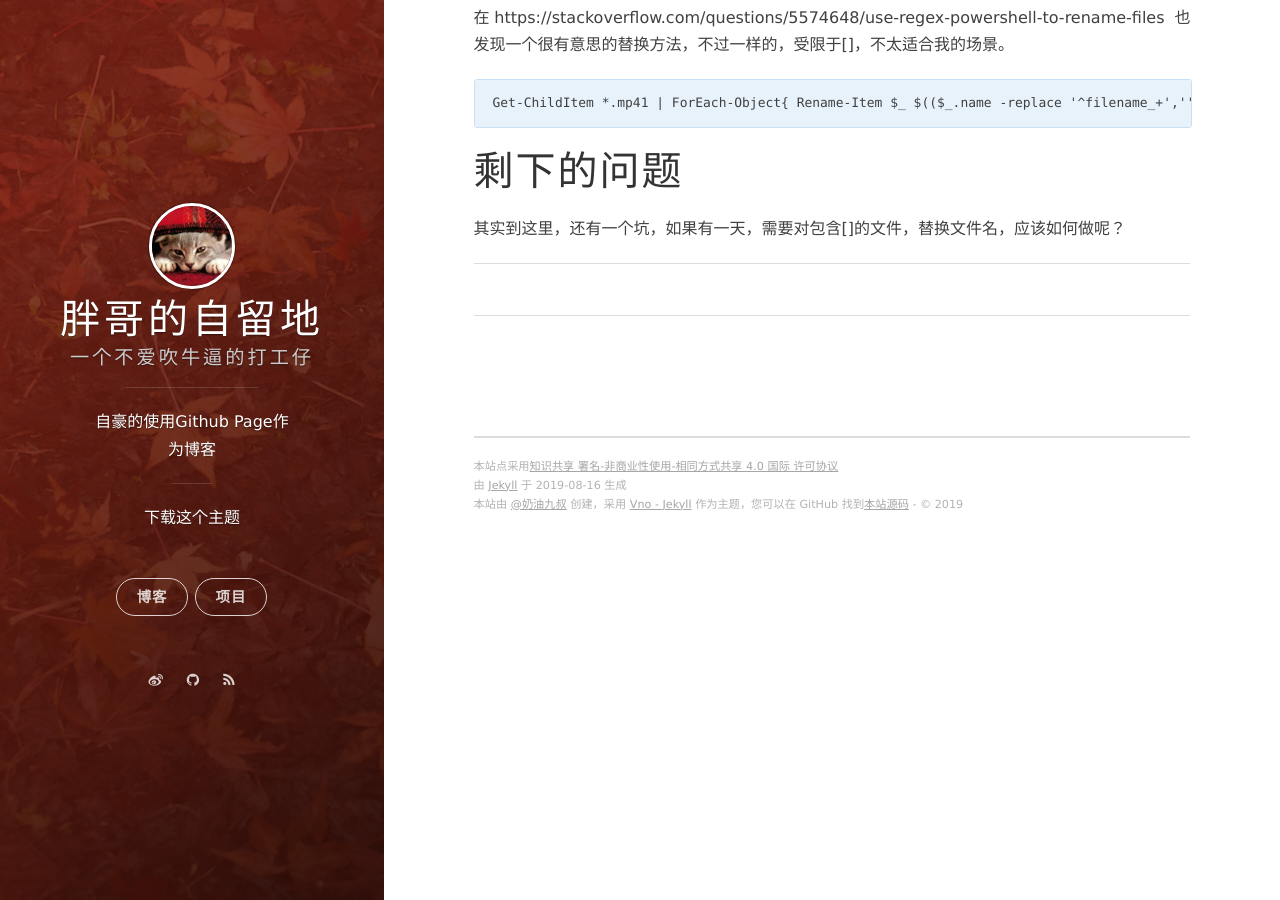
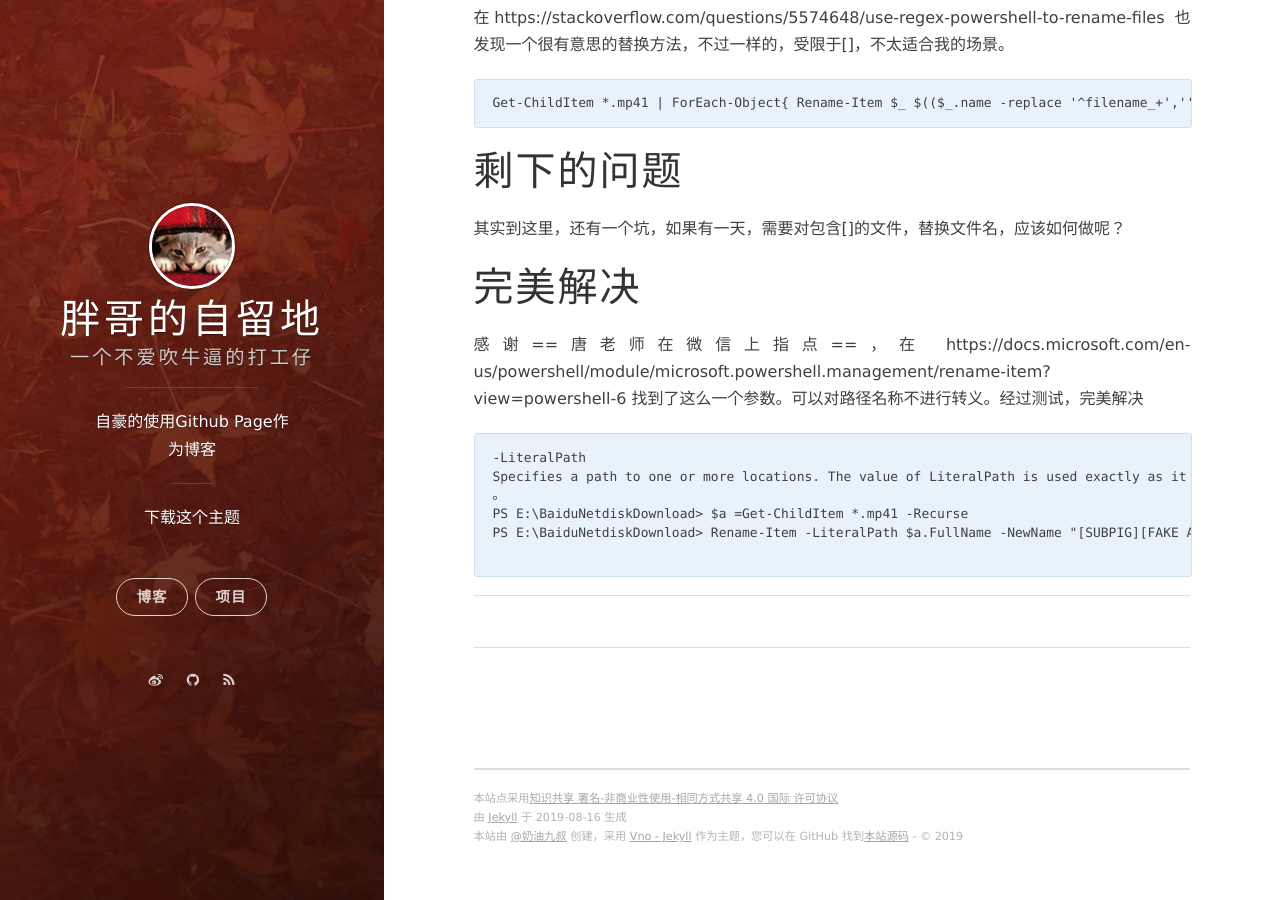
Before and after one commit to kukisama/kukisama.github.io, a Jekyll site: the page built from _posts/2019-08-16-PowerShell 文件名包含[]时，改后缀的方法.markdown, in a window 1280 px wide and 900 px high, scrolled down 2480 px. Built offline with Jekyll 4.4.1, drawn with Linux system fonts in a browser that asks for light colours; nearby versions of some CDN libraries; our own code applies the rules of GitHub Pages for plain Markdown files; comment, search, counter and statistics services are not loaded.

Commit message:
Update 2019-08-16-PowerShell 文件名包含[]时，改后缀的方法.markdown

````diff
--- a/_posts/2019-08-16-PowerShell 文件名包含[]时，改后缀的方法.markdown
+++ b/_posts/2019-08-16-PowerShell 文件名包含[]时，改后缀的方法.markdown
@@ -106,3 +106,16 @@ Get-ChildItem *.mp41 | ForEach-Object{ Rename-Item $_ $(($_.name -replace '^file
 
 # 剩下的问题
 其实到这里，还有一个坑，如果有一天，需要对包含[]的文件，替换文件名，应该如何做呢？
+
+# 完美解决
+感谢==唐老师在微信上指点==，在
+https://docs.microsoft.com/en-us/powershell/module/microsoft.powershell.management/rename-item?view=powershell-6
+找到了这么一个参数。可以对路径名称不进行转义。经过测试，完美解决
+```
+-LiteralPath
+Specifies a path to one or more locations. The value of LiteralPath is used exactly as it is typed. No characters are interpreted as wildcards. If the path includes escape characters, enclose it in single quotation marks. Single quotation marks tell PowerShell not to interpret any characters as escape sequences.
+。
+PS E:\BaiduNetdiskDownload> $a =Get-ChildItem *.mp41 -Recurse
+PS E:\BaiduNetdiskDownload> Rename-Item -LiteralPath $a.FullName -NewName "[SUBPIG][FAKE AFFAIR EP05].mp4"
+
+```
````
